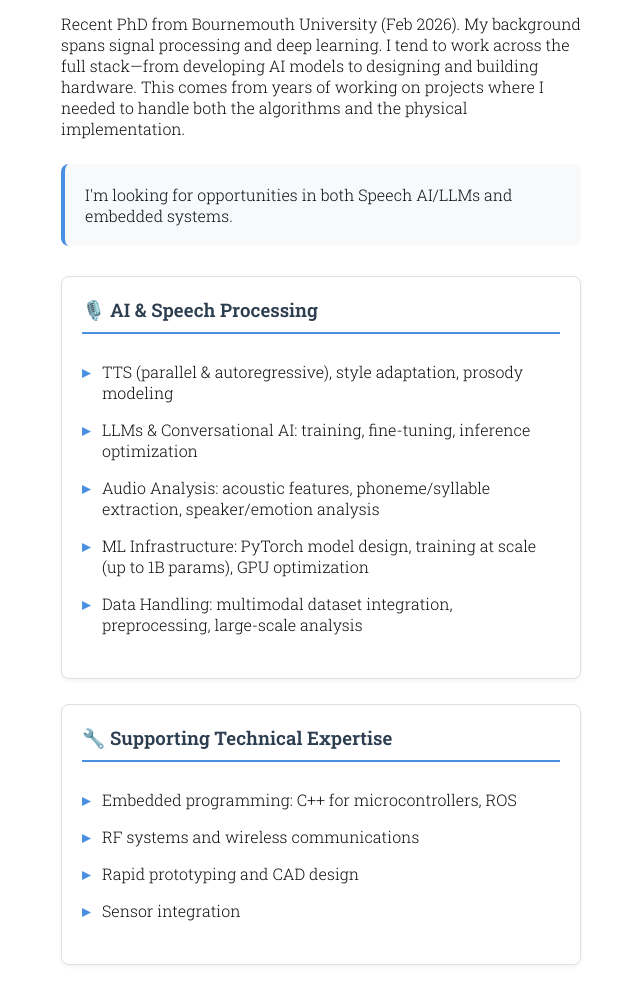
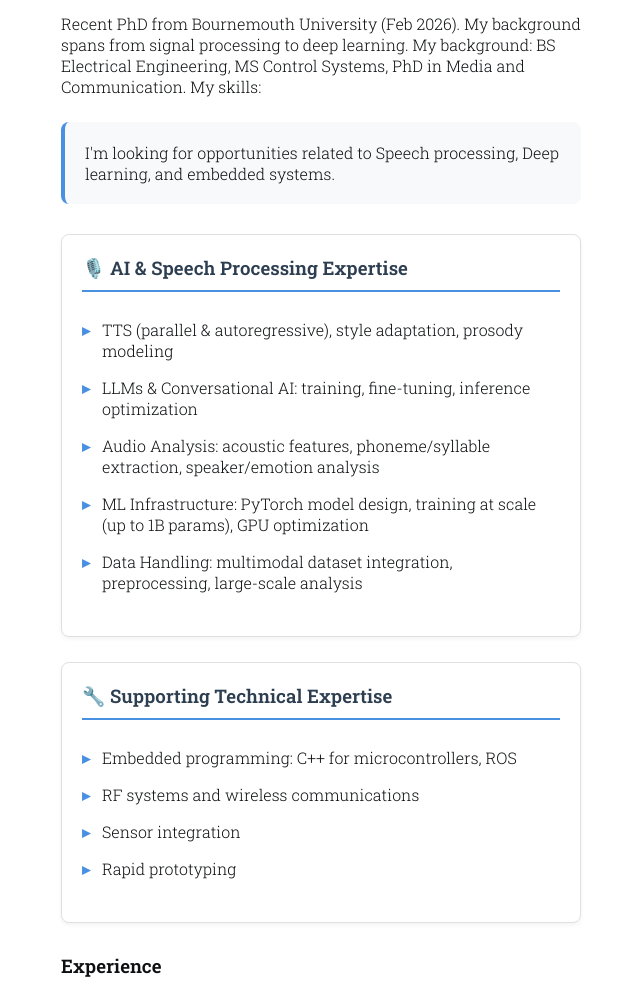
Before and after one commit to tabahi/aboutme, a plain HTML site: page index.html in a window 1280 px wide. Shown: the part 268-1249 px from the top of the page, without its empty margins (319-959 px from the left). Drawn offline with Linux system fonts and the light colour scheme.

Commit message:
Update index.html

```diff
--- a/index.html
+++ b/index.html
@@ -156,16 +156,16 @@
         </div>
         <div class="page-body">
           <div class="about">
-        <p>Recent PhD from Bournemouth University (Feb 2026). My background spans signal processing and deep learning. I tend to work across the full stack—from developing AI models to designing and building hardware. This comes from years of working on projects where I needed to handle both the algorithms and the physical implementation.</p>
+        <p>Recent PhD from Bournemouth University (Feb 2026). My background spans from signal processing to deep learning. My background: BS Electrical Engineering, MS Control Systems, PhD in Media and Communication. My skills:</p>
     </div>
 
     <div class="skills-intro">
-        I'm looking for opportunities in both Speech AI/LLMs and embedded systems.
+        I'm looking for opportunities related to Speech processing, Deep learning, and embedded systems.
     </div>
 
     <div class="skill-categories">
         <div class="skill-category">
-            <h3>🎙️ AI & Speech Processing</h3>
+            <h3>🎙️ AI & Speech Processing Expertise</h3>
             <ul class="skill-list">
                 <li>TTS (parallel & autoregressive), style adaptation, prosody modeling</li>
                 <li>LLMs & Conversational AI: training, fine-tuning, inference optimization</li>
@@ -181,8 +181,8 @@
             <ul class="skill-list">
                 <li>Embedded programming: C++ for microcontrollers, ROS</li>
                 <li>RF systems and wireless communications</li>
-                <li>Rapid prototyping and CAD design</li>
                 <li>Sensor integration</li>
+                <li>Rapid prototyping</li>
             </ul>
         </div>
     </div>
```
